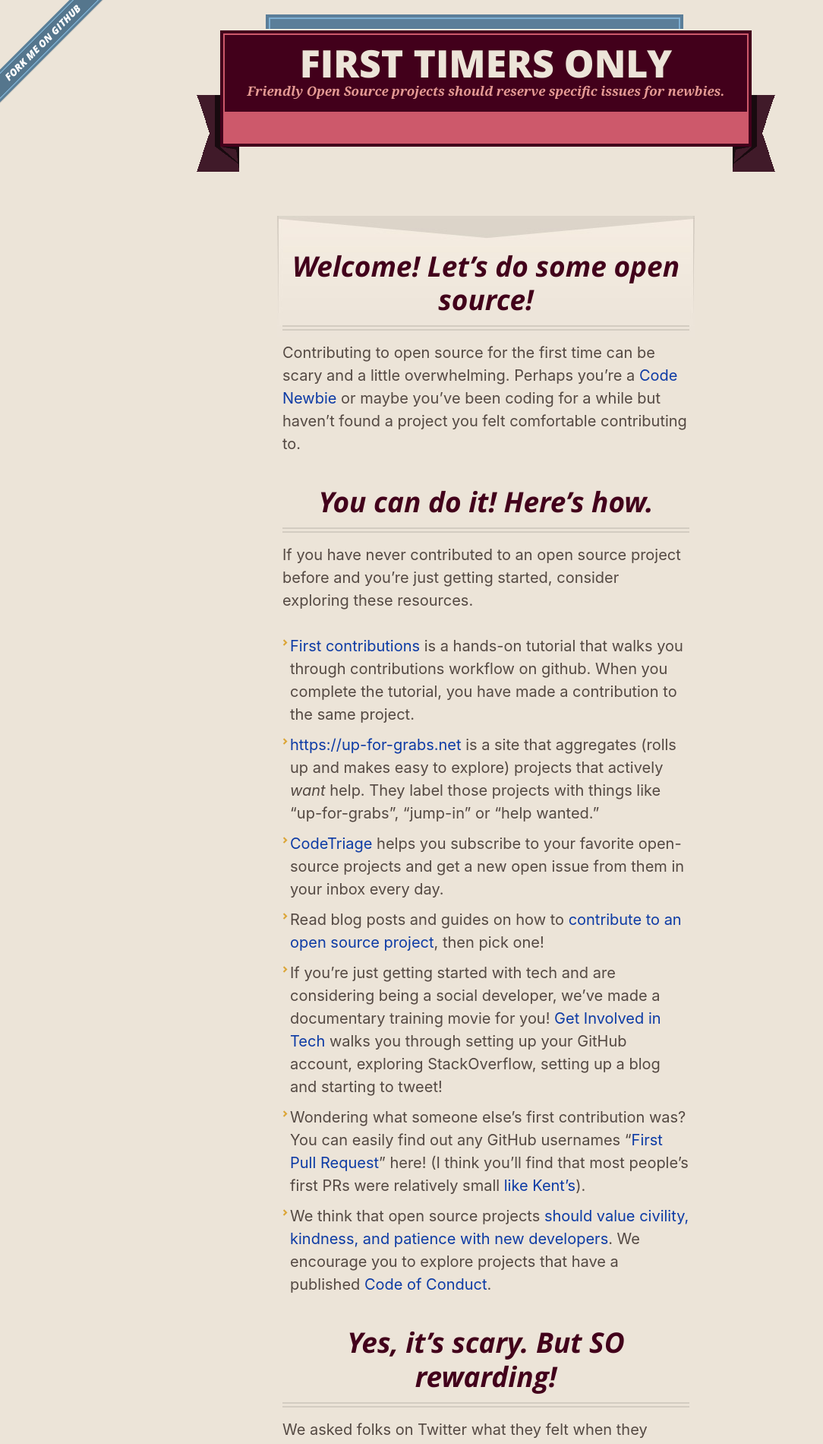
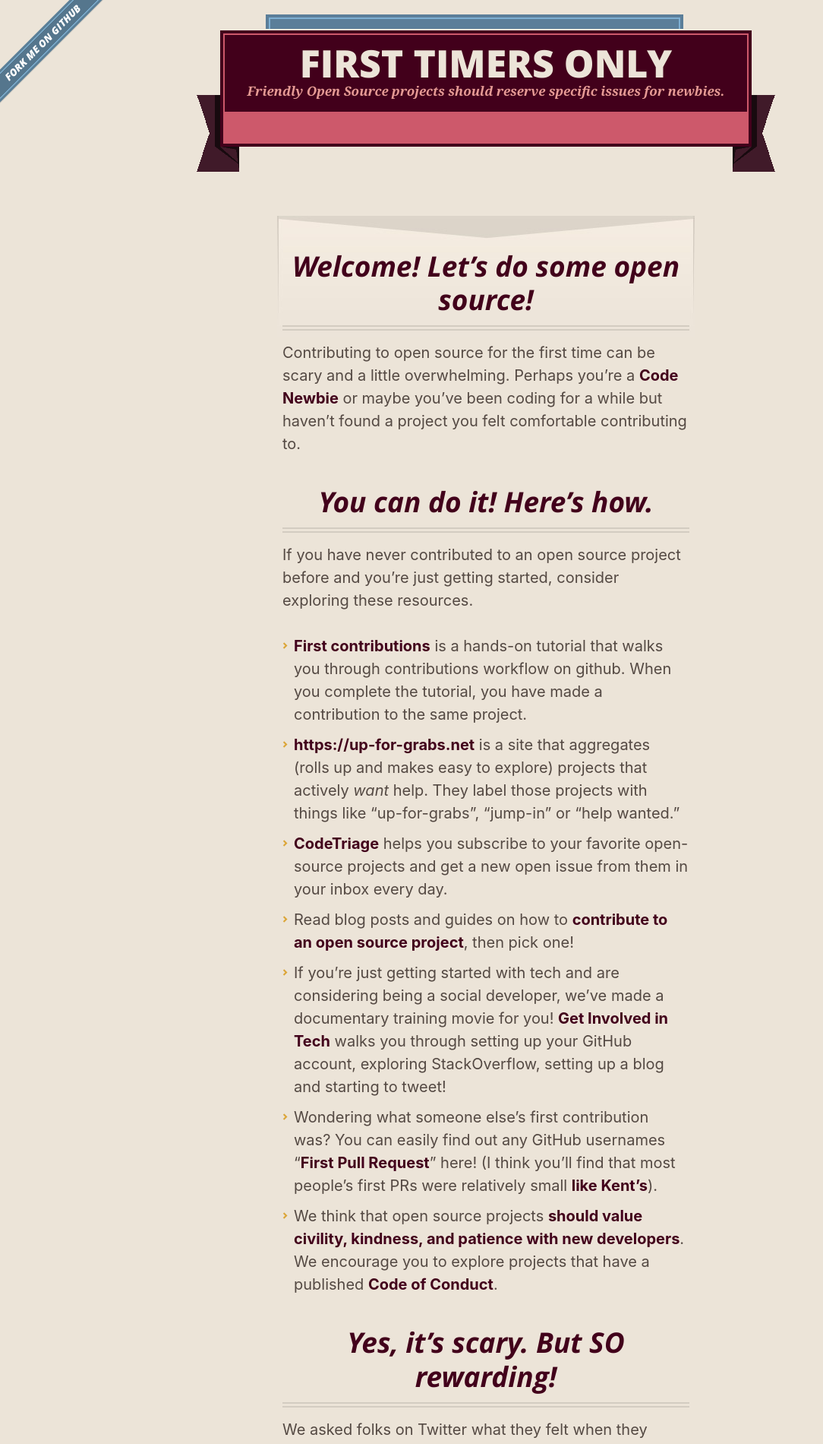
Before and after one commit to shanselman/firsttimersonly, a Jekyll site: the page built from index.md, in a window 1280 px wide. Shown: the top 1900 px of the page at 76% size, without its empty margins (0-1084 px from the left). Built offline with Jekyll 4.4.1, drawn with Linux system fonts in a browser that asks for light colours; nearby versions of some CDN libraries; comment, search, counter and statistics services are not loaded; our own code applies the rules of GitHub Pages for plain Markdown files.

Commit message:
style for link
style for link

```diff
--- a/stylesheets/screen.css
+++ b/stylesheets/screen.css
@@ -375,7 +375,8 @@ body {
 }
 
 a, a:hover {
-  color: #0d3ba5;
+  color: #42001b;
+  font-weight: bold;
 }
 
 a {
@@ -415,8 +416,8 @@ ul {
 }
 
 ul li {
-  padding-left: 10px;
-  background: transparent url(../images/chevron.png) left 6px no-repeat;
+  padding-left: 15px;
+  background: transparent url(../images/chevron.png) left 10px no-repeat;
 }
 
 blockquote {
```
